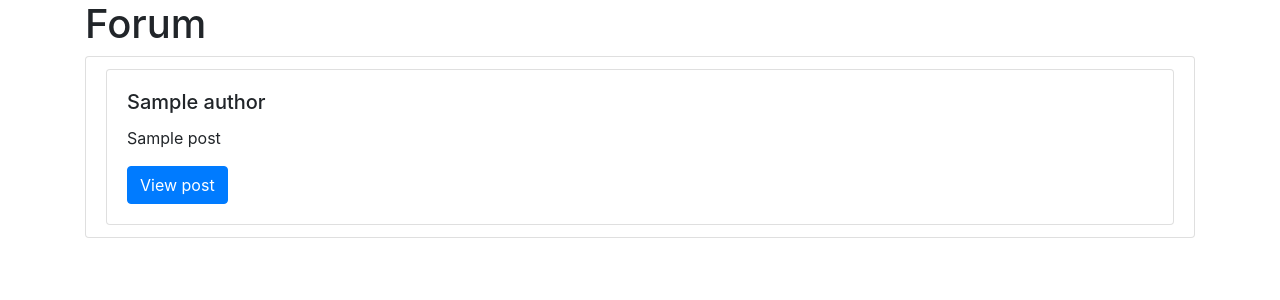
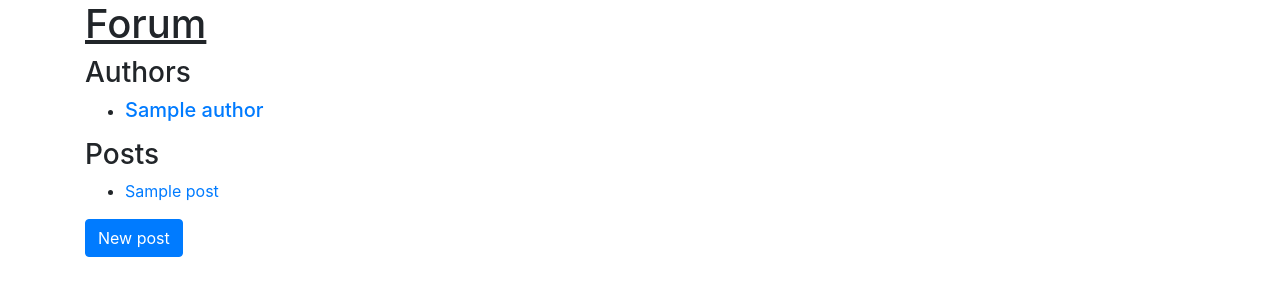
Before and after one commit to rvdboogaard/brandcode, a Symfony app: template templates/forum.html.twig in a window 1280 px wide. Shown: the top 300 px of the page. Run offline with Twig, Linux system fonts and the light colour scheme; the template is opened without the code that fills it: most values are stand-ins (such as "Sample title", 1, 10 or a date in 2020); some libraries are stand-ins or nearby versions.

Commit message:
forum done

```diff
--- a/templates/base.html.twig
+++ b/templates/base.html.twig
@@ -29,7 +29,9 @@
 <body>
 {% block nav %}
     <div class="container">
-        <h1>Forum</h1>
+        <h1>
+            <u>Forum</u>
+        </h1>
     </div>
 {% endblock %}
 
--- a/templates/forum.html.twig
+++ b/templates/forum.html.twig
@@ -4,20 +4,26 @@
 
 {% block body %}
     <div class="container">
-        <ul class="list-group">
+        <h3>Authors</h3>
+        <ul>
             {% for author in authors %}
-                <li class="list-group-item">
-                    <div class="card">
-                        <div class="card-body">
-                            <h5 class="card-title">{{ author.name }}</h5>
-                            {% for post in posts %}
-                                <p class="card-text">{{ post.title }}</p>
-                            {% endfor %}
-                            <a href="{{ path ('post', {id: author.id}) }}" class="btn btn-primary">View post</a>
-                        </div>
-                    </div>
+                <li>
+                    <h5>
+                        <a href="{{ path('author', {id: author.id}) }}">{{ author.name }}</a>
+                    </h5>
+                </li>
+            {% endfor %}
+        </ul>
+        <h3>Posts</h3>
+        <ul>
+            {% for post in posts %}
+                <li>
+                    <a href="{{ path('post', {id: post.id}) }}">{{ post.title }}</a>
                 </li>
             {% endfor %}
         </ul>
     </div>
+    <div class="container">
+        <a href="{{ path ('insert') }}" class="btn btn-primary">New post</a>
+    </div>
 {% endblock %}
```
Also changed, not shown: templates/author.html.twig (added, +22 -0 lines), templates/post.html.twig (+20 -1 lines), 1 other file.
